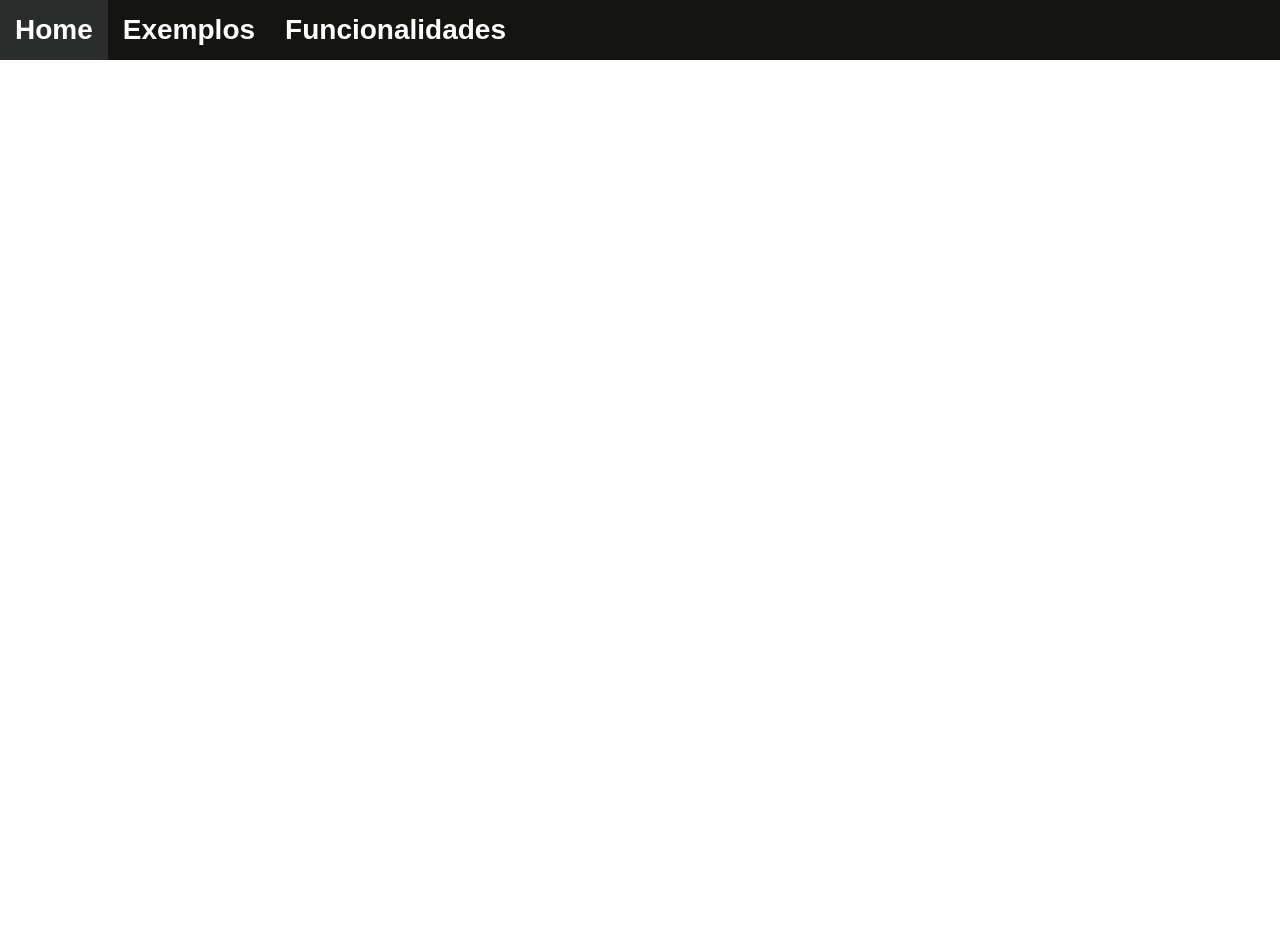
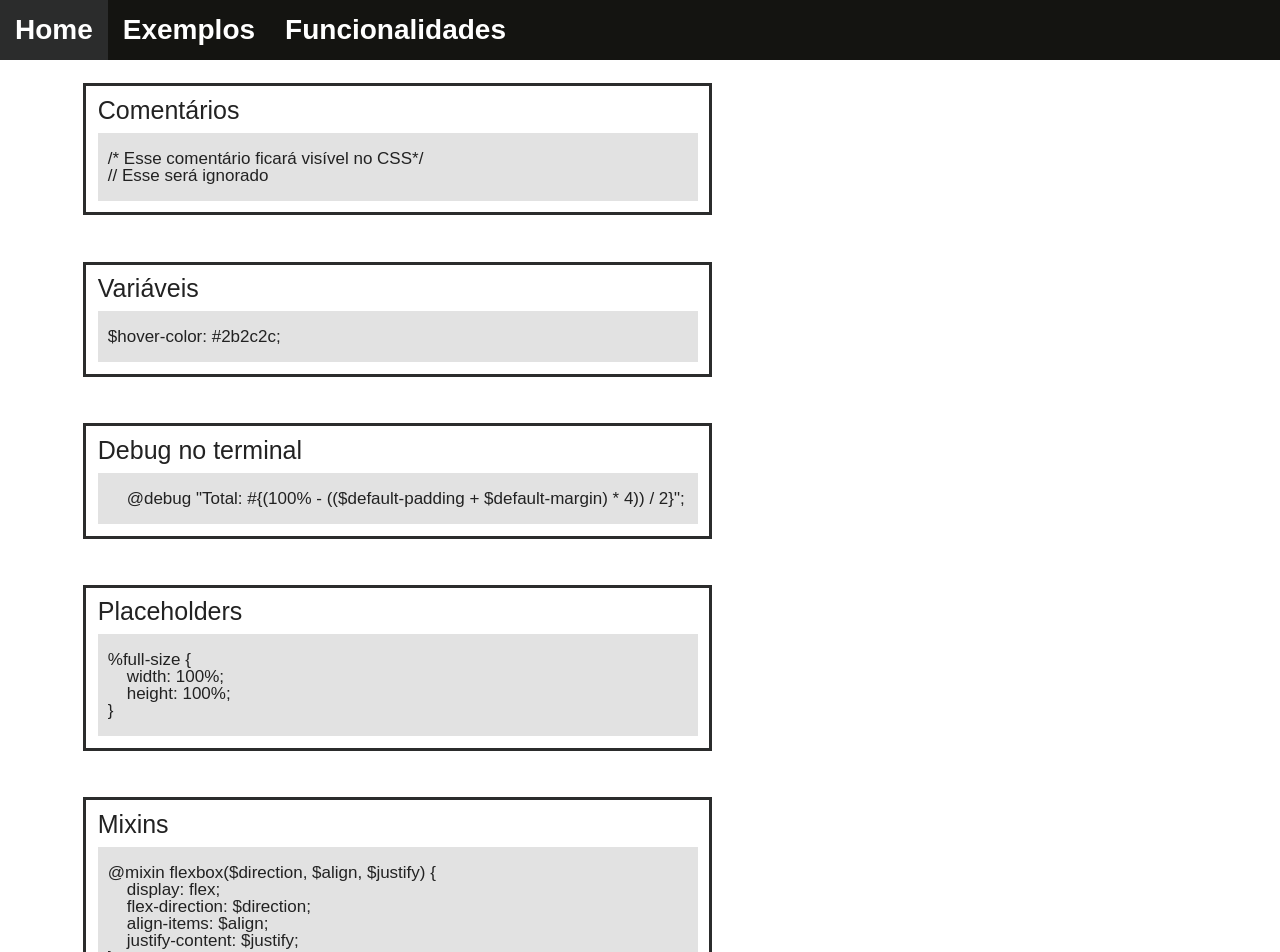
Before and after one commit to marcelapereirads/sass-features, a React (Create React App) app: page /funcionalidades in a window 1280 px wide. Shown: the top 952 px of the page. Before the commit the page ends 800 px from the top, so only its background shows below. Built offline with nearby package versions, Linux system fonts and the light colour scheme.

Commit message:
Features page

```diff
--- a/src/App.css
+++ b/src/App.css
@@ -1,3 +1,4 @@
+@import url(./reset.css);
 .header {
   height: 60px; }
   .header__menu {
@@ -195,6 +196,31 @@
     justify-content: center;
     margin: 40px auto; }
 
+.feature {
+  display: flex;
+  flex-direction: row;
+  align-items: flex-start;
+  justify-content: space-between;
+  flex-wrap: wrap;
+  margin: 0 auto;
+  padding: 0 60px; }
+  .feature__item {
+    padding: 1%;
+    border: solid #2b2c2c; }
+    @media (min-width: 720px) {
+      .feature__item {
+        margin: 2%;
+        width: 600px; } }
+    @media (max-width: 720px) {
+      .feature__item {
+        width: 80%;
+        margin: 20px auto; } }
+  .feature__text {
+    background-color: #e2e2e2;
+    margin-top: 10px;
+    padding: 0 10px;
+    font-size: 17px; }
+
 .App {
   font-family: Arial, Helvetica, sans-serif;
   font-size: 25px; }
--- a/src/App.js
+++ b/src/App.js
@@ -1,11 +1,11 @@
 import React from 'react';
 import { BrowserRouter, Switch, Route } from "react-router-dom";
 
-import './reset.css';
 import './App.css';
 import Header from './components/Header/Header';
 import Home from './screens/Home/Home';
 import Examples from './screens/Examples/Examples';
+import Features from './screens/Features/Features';
 
 function App() {
   return (
@@ -15,7 +15,7 @@ function App() {
         <Switch>
           <Route path="/" exact={true} component={Home} />
           <Route path="/exemplos" component={Examples} />
-          <Route path="/recursos" component={null} />
+          <Route path="/funcionalidades" component={Features} />
         </Switch>
       </BrowserRouter>
     </div>
--- a/src/App.scss
+++ b/src/App.scss
@@ -1,3 +1,4 @@
+@import "./reset.css";
 @import "./components/Header/Header";
 @import "./components/Header/MenuList/MenuList";
 @import "./components/Header/MenuList/MenuItem/MenuItem";
@@ -5,6 +6,7 @@
 @import "./components/CodeViewer/CodeViewer.scss";
 @import "./screens/Home/Home.scss";
 @import "./screens/Examples/Examples.scss";
+@import "./screens/Features/Features.scss";
 
 .App {
     font-family: Arial, Helvetica, sans-serif;
--- a/src/components/Header/MenuList/MenuList.js
+++ b/src/components/Header/MenuList/MenuList.js
@@ -21,7 +21,7 @@ class MenuList extends Component {
     render() {
         return (
             <ul className="menu__list">
-                {pages.map((page) => <Item key={page.name} name={page.name} url={page.url} />)}
+                {pages.map(page => <Item key={page.name} name={page.name} url={page.url} />)}
             </ul>
         );
     }
--- /dev/null
+++ b/src/screens/Features/Features.js
@@ -0,0 +1,86 @@
+import React, { Component } from "react";
+
+const features = [
+    {
+        name: `Comentários`,
+        content: `
+/* Esse comentário ficará visível no CSS*/
+// Esse será ignorado
+        `
+    },
+    {
+        name: `Variáveis`,
+        content: `
+$hover-color: #2b2c2c;
+        `
+    },
+    {
+        name: `Debug no terminal`,
+        content: `
+    @debug "Total: #{(100% - (($default-padding + $default-margin) * 4)) / 2}";
+        `
+    },
+    {
+        name: `Placeholders`,
+        content: `
+%full-size {
+    width: 100%;
+    height: 100%;
+}
+        `
+    },
+    {
+        name: `Mixins`,
+        content: `
+@mixin flexbox($direction, $align, $justify) {
+    display: flex;
+    flex-direction: $direction;
+    align-items: $align;
+    justify-content: $justify;
+}
+        `
+    },
+    {
+        name: `Funções`,
+        content: `
+@function width-calc() {
+    @return ((100% - $padding) / 2) - (3 * $margin);
+}
+        `
+    },
+    {
+        name: `Operadores`,
+        content: `
+width: (100% - (($padding + $margin) * 4)) / 2;
+        `
+    },
+    {
+        name: `Importações de outros arquivos`,
+        content: `
+@import "./screens/Examples/Examples.scss";
+        `
+    },
+    {
+        name: `Modularização`,
+        content: `
+@use "features";
+        `
+    }
+];
+
+class Features extends Component {
+    render() {
+        return (
+            <main className="feature">
+                {features.map(feature => {
+                    return <div className="feature__item" key={feature.name} >
+                        <span>{feature.name}</span>
+                        <pre className="feature__text">{feature.content}</pre>
+                    </div>
+                })}
+            </main>
+        );
+    }
+}
+
+export default Features;
--- /dev/null
+++ b/src/screens/Features/Features.scss
@@ -0,0 +1,36 @@
+$default-padding: 1%;
+$default-margin: 2%;
+$default-width: 600px;
+
+@function padding-calc() {
+    @return ($default-width) / 10;
+}
+
+.feature {
+    @include flexbox(row, flex-start, space-between);
+    flex-wrap: wrap;
+    margin: 0 auto;
+    padding: 0 padding-calc();
+
+    &__item {
+        padding: $default-padding;
+        border: solid $secondary-color;
+
+        @media (min-width: 720px) {
+            margin: 2%;
+            width: $default-width;
+        }
+
+        @media (max-width: 720px) {
+            width: 80%;
+            margin: 20px auto;
+        }
+    }
+
+    &__text {
+        background-color: $tertiary-color;
+        margin-top: 10px;
+        padding: 0 10px;
+        font-size: 17px;
+    }
+}
```
Also changed, not shown: 1 other file (tests, documents, lock files or other folders).
